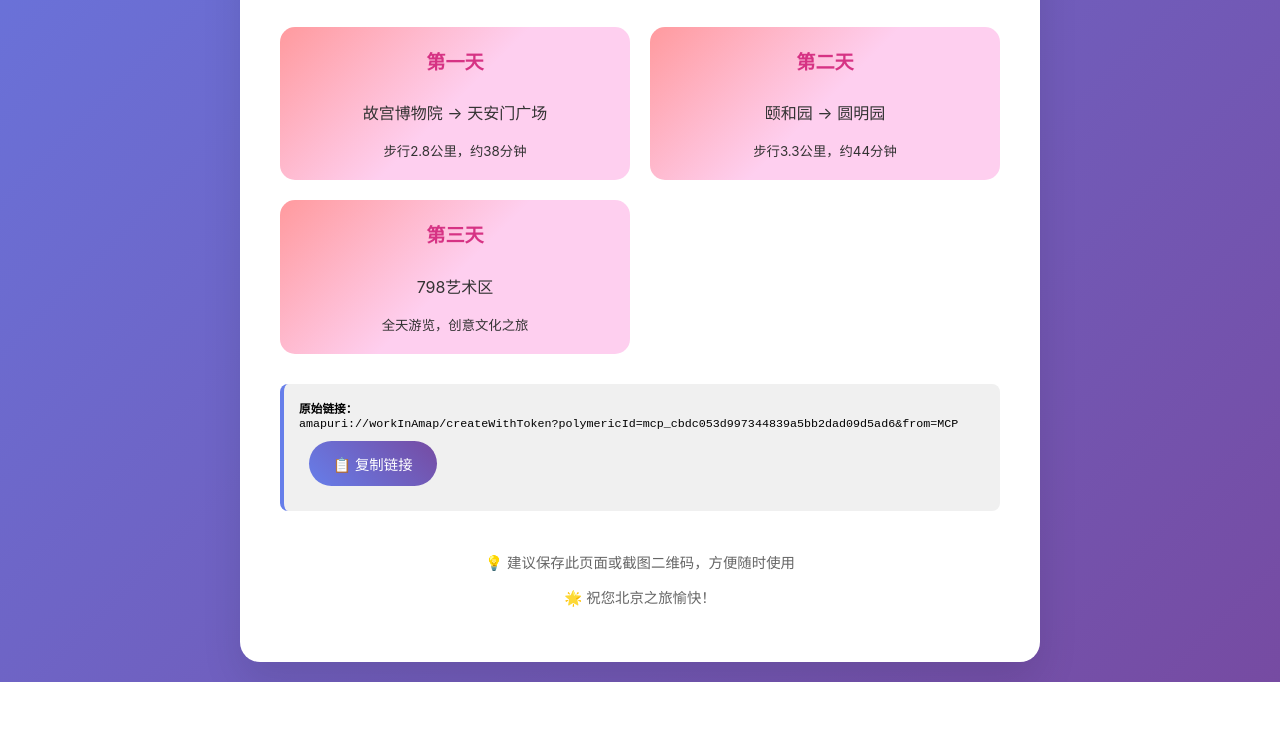
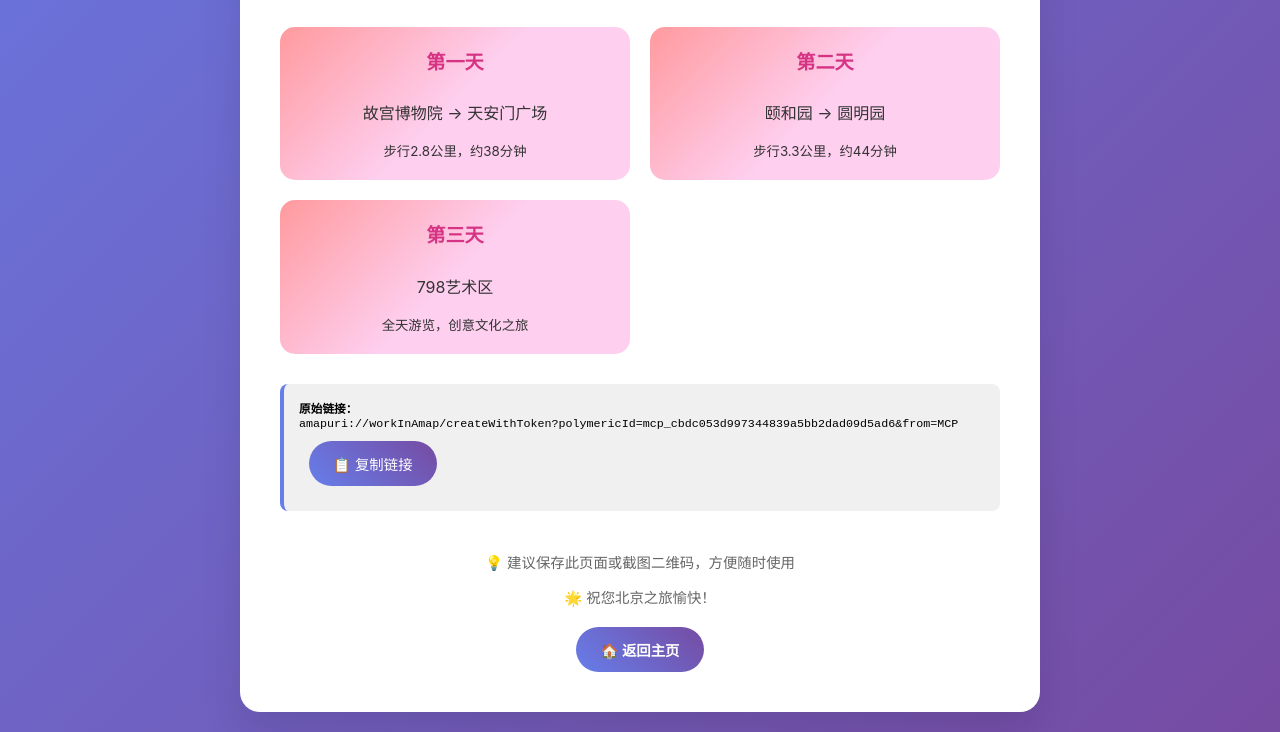
Before and after one commit to soda-git/soda-git.github.io, a plain HTML site: page travel/beijing_trip_qrcode.html in a window 1280 px wide. Shown: the part 655-1387 px from the top of the page. Before the commit the page ends 1337 px from the top, so only its background shows below. Drawn offline with Linux system fonts and the light colour scheme; a script that the page names is missing.

Commit message:
refactor: 按类型分目录组织HTML文件，更新文档结构

```diff
--- a/beijing_trip_qrcode.html
+++ b/travel/beijing_trip_qrcode.html
@@ -184,6 +184,18 @@
         <div class="footer">
             <p>💡 建议保存此页面或截图二维码，方便随时使用</p>
             <p>🌟 祝您北京之旅愉快！</p>
+            <div style="text-align: center; margin-top: 20px;">
+                <a href="../index.html" style="
+                    background: linear-gradient(45deg, #667eea, #764ba2);
+                    color: white;
+                    text-decoration: none;
+                    padding: 12px 25px;
+                    border-radius: 25px;
+                    font-weight: bold;
+                    display: inline-block;
+                    transition: transform 0.2s;
+                " onmouseover="this.style.transform='translateY(-2px)'" onmouseout="this.style.transform='translateY(0)'">🏠 返回主页</a>
+            </div>
         </div>
     </div>
 
```
Also changed, not shown: index.html (+4 -4 lines), travel/hulunbeier_travel_guide.html (renamed from hulunbeier_travel_guide.html, +15 -0 lines), 1 other file.
